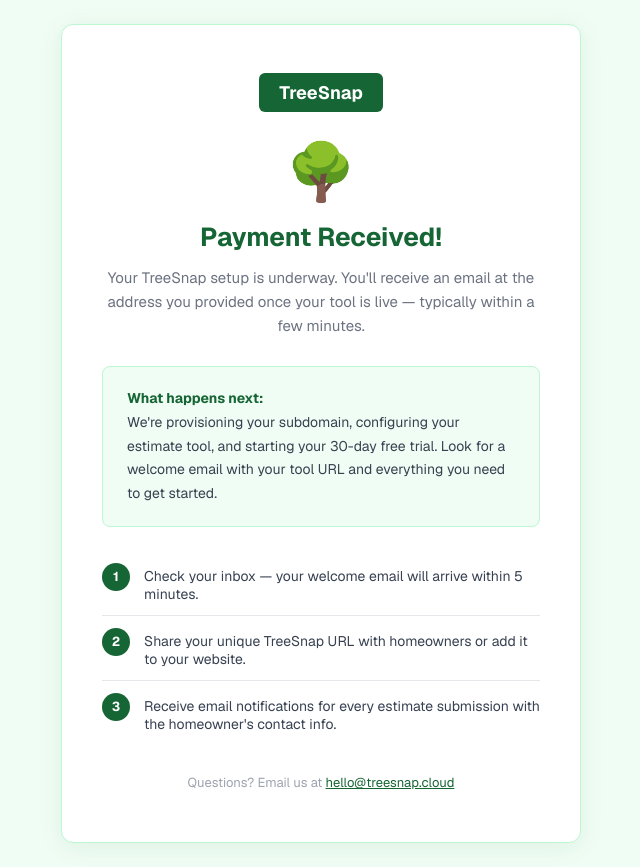
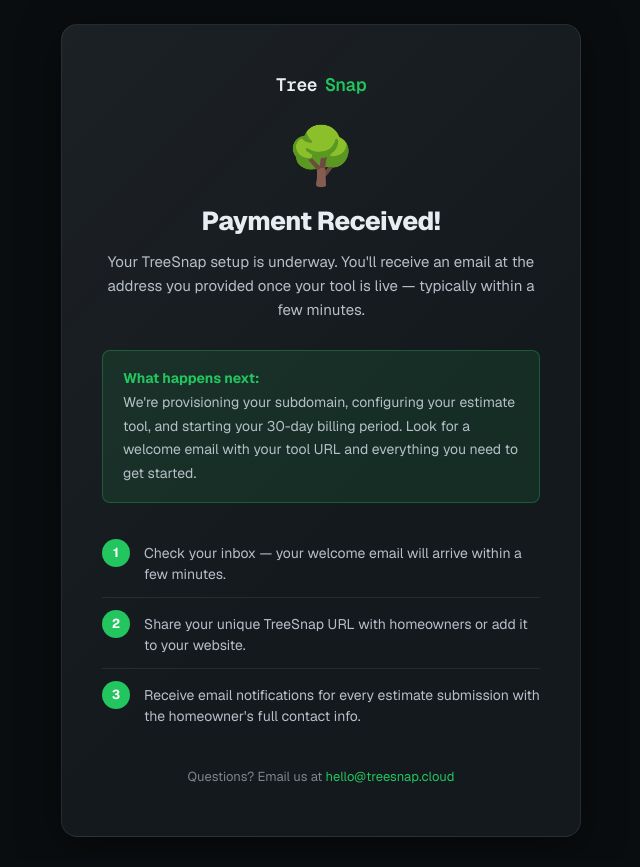
Before and after one commit to spencerjw/tree-estimate-tool, a website: page welcome.html in a window 1280 px wide. Shown: the whole page, without its empty margins (319-959 px from the left). Drawn offline with nearby package versions, Linux system fonts and the light colour scheme.

Commit message:
fix: dark theme for welcome page matching TreeSnap design

```diff
--- a/welcome.html
+++ b/welcome.html
@@ -5,84 +5,114 @@
   <meta name="viewport" content="width=device-width, initial-scale=1.0" />
   <title>Welcome to TreeSnap</title>
   <link rel="preconnect" href="https://fonts.googleapis.com" />
-  <link href="https://fonts.googleapis.com/css2?family=Geist:wght@400;500;600;700&display=swap" rel="stylesheet" />
+  <link rel="preconnect" href="https://fonts.gstatic.com" crossorigin />
+  <link href="https://fonts.googleapis.com/css2?family=Geist:wght@400;500;600;700;800&family=Geist+Mono:wght@400;500;600&display=swap" rel="stylesheet" />
   <style>
     *, *::before, *::after { box-sizing: border-box; margin: 0; padding: 0; }
+
+    :root {
+      --bg-body:    #0a0d0f;
+      --bg-card:    #14191e;
+      --border:     rgba(255,255,255,0.08);
+      --border-strong: rgba(255,255,255,0.14);
+      --text-1:     #e8edf2;
+      --text-2:     #b6bfc8;
+      --text-3:     #7c858f;
+      --green:      #22c55e;
+      --green-soft: rgba(34,197,94,0.12);
+      --green-border: rgba(34,197,94,0.30);
+    }
+
     body {
       font-family: 'Geist', sans-serif;
-      background: #f0fdf4;
+      background: var(--bg-body);
       min-height: 100vh;
       display: flex;
       flex-direction: column;
       align-items: center;
       justify-content: center;
       padding: 24px;
-      color: #111;
+      color: var(--text-1);
     }
+
     .card {
-      background: #fff;
-      border: 1px solid #bbf7d0;
-      border-radius: 12px;
+      background: linear-gradient(135deg, rgba(255,255,255,0.035) 0%, transparent 60%), var(--bg-card);
+      border: 1px solid var(--border);
+      border-radius: 16px;
       padding: 48px 40px;
       max-width: 520px;
       width: 100%;
       text-align: center;
-      box-shadow: 0 4px 24px rgba(22,101,52,0.08);
+      box-shadow: 0 10px 40px rgba(0,0,0,0.5);
     }
+
     .logo {
-      display: inline-block;
-      background: #166534;
-      color: #fff;
+      display: inline-flex;
+      align-items: center;
+      gap: 8px;
       font-weight: 700;
       font-size: 18px;
-      padding: 8px 20px;
-      border-radius: 6px;
+      color: var(--text-1);
       margin-bottom: 32px;
+      font-family: 'Geist Mono', monospace;
+      letter-spacing: -0.5px;
     }
+
+    .logo span { color: var(--green); }
+
     .icon {
       font-size: 56px;
       line-height: 1;
       margin-bottom: 20px;
     }
+
     h1 {
       font-size: 26px;
-      font-weight: 700;
-      color: #166534;
+      font-weight: 800;
+      color: var(--text-1);
       margin-bottom: 12px;
+      letter-spacing: -0.5px;
     }
+
     .subtitle {
-      color: #6b7280;
+      color: var(--text-2);
       font-size: 15px;
       margin-bottom: 28px;
       line-height: 1.6;
     }
+
     .info-box {
-      background: #f0fdf4;
-      border: 1px solid #bbf7d0;
+      background: var(--green-soft);
+      border: 1px solid var(--green-border);
       border-radius: 8px;
-      padding: 20px 24px;
+      padding: 16px 20px;
       margin-bottom: 24px;
       text-align: left;
     }
-    .info-box p { font-size: 14px; color: #374151; line-height: 1.7; }
-    .info-box strong { color: #166534; }
+
+    .info-box p { font-size: 14px; color: var(--text-2); line-height: 1.7; }
+    .info-box strong { color: var(--green); }
+
     .steps {
       text-align: left;
       margin-bottom: 28px;
     }
+
     .step {
       display: flex;
       align-items: flex-start;
       gap: 14px;
       padding: 12px 0;
-      border-bottom: 1px solid #e5e7eb;
+      border-bottom: 1px solid var(--border);
     }
+
     .step:last-child { border-bottom: none; }
+
     .step-num {
       flex-shrink: 0;
       width: 28px;
       height: 28px;
-      background: #166534;
+      background: var(--green);
       color: #fff;
       border-radius: 50%;
       display: flex;
@@ -91,37 +121,47 @@
       font-size: 13px;
       font-weight: 700;
     }
-    .step-text { font-size: 14px; color: #374151; padding-top: 4px; }
+
+    .step-text {
+      font-size: 14px;
+      color: var(--text-2);
+      padding-top: 4px;
+      line-height: 1.5;
+    }
+
     .note {
       font-size: 13px;
-      color: #9ca3af;
+      color: var(--text-3);
       line-height: 1.6;
     }
+
+    .note a { color: var(--green); text-decoration: none; }
+    .note a:hover { text-decoration: underline; }
+
     #upgrade-msg { display: none; }
   </style>
 </head>
 <body>
   <div class="card">
-    <div class="logo">TreeSnap</div>
+    <div class="logo">Tree<span>Snap</span></div>
     <div class="icon">🌳</div>
     <h1 id="main-heading">Payment Received!</h1>
     <p class="subtitle" id="main-subtitle">
       Your TreeSnap setup is underway. You'll receive an email at the address you provided once your tool is live — typically within a few minutes.
     </p>
 
-    <!-- New signup content -->
     <div id="signup-msg">
       <div class="info-box">
         <p>
           <strong>What happens next:</strong><br>
-          We're provisioning your subdomain, configuring your estimate tool, and starting your 30-day free trial.
+          We're provisioning your subdomain, configuring your estimate tool, and starting your 30-day billing period.
           Look for a welcome email with your tool URL and everything you need to get started.
         </p>
       </div>
       <div class="steps">
         <div class="step">
           <div class="step-num">1</div>
-          <div class="step-text">Check your inbox — your welcome email will arrive within 5 minutes.</div>
+          <div class="step-text">Check your inbox — your welcome email will arrive within a few minutes.</div>
         </div>
         <div class="step">
           <div class="step-num">2</div>
@@ -129,29 +169,27 @@
         </div>
         <div class="step">
           <div class="step-num">3</div>
-          <div class="step-text">Receive email notifications for every estimate submission with the homeowner's contact info.</div>
+          <div class="step-text">Receive email notifications for every estimate submission with the homeowner's full contact info.</div>
         </div>
       </div>
     </div>
 
-    <!-- Upgrade content -->
     <div id="upgrade-msg">
       <div class="info-box">
         <p>
           <strong>Upgrade complete!</strong><br>
-          Your plan has been upgraded. The change takes effect at your next billing cycle.
+          Your plan has been upgraded. The change takes effect immediately.
           You'll receive a confirmation email shortly.
         </p>
       </div>
     </div>
 
-    <p class="note">Questions? Email us at <a href="mailto:hello@treesnap.cloud" style="color:#166534;">hello@treesnap.cloud</a></p>
+    <p class="note">Questions? Email us at <a href="mailto:hello@treesnap.cloud">hello@treesnap.cloud</a></p>
   </div>
 
   <script>
     const params  = new URLSearchParams(location.search);
     const upgrade = params.get('upgrade') === '1';
-
     if (upgrade) {
       document.getElementById('main-heading').textContent  = 'Upgrade Successful!';
       document.getElementById('main-subtitle').textContent = 'Your plan upgrade is being processed. You\'ll receive a confirmation email shortly.';
```
